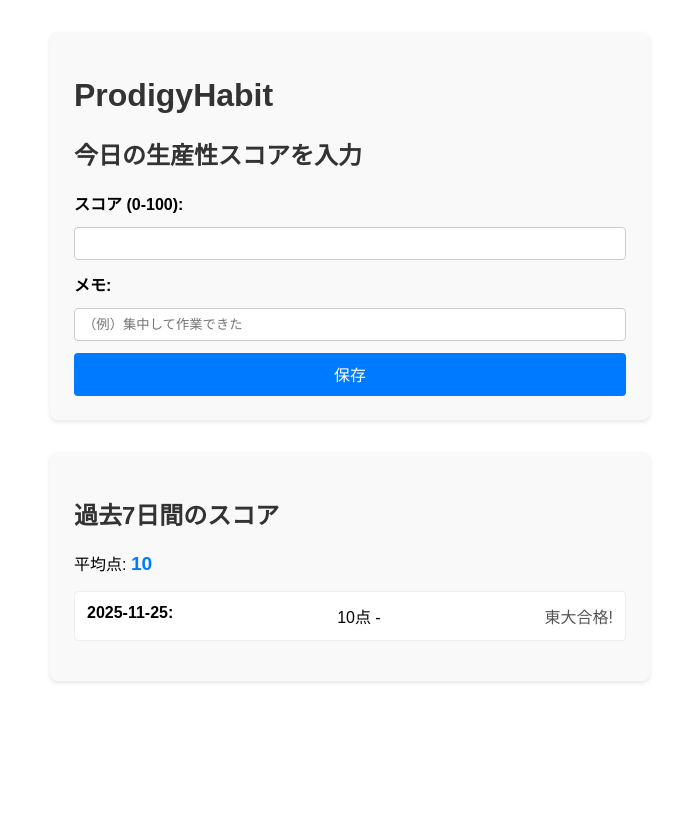
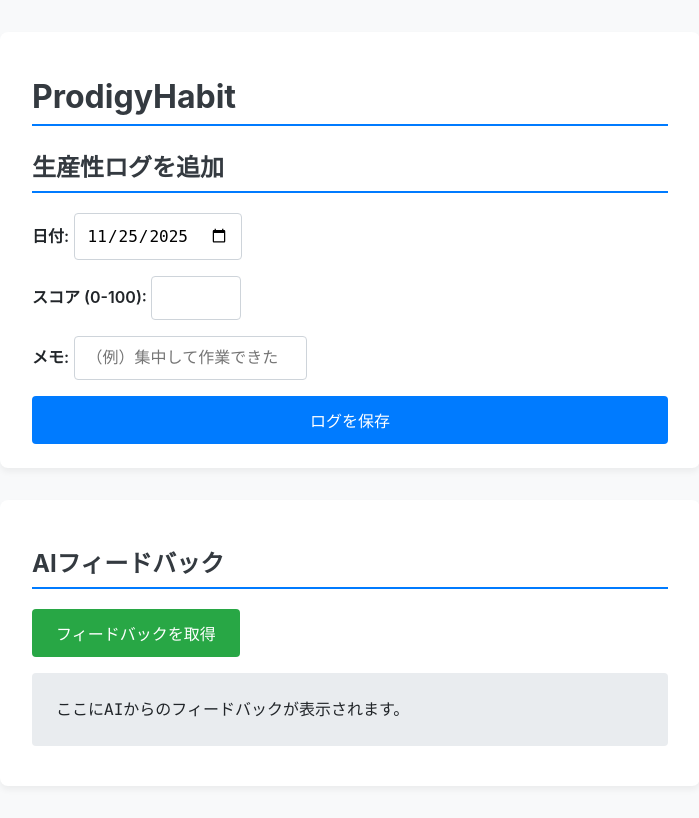
Before and after one commit to Ojun52/ProdigyHabit, a Flask app: page / in a window 1280 px wide. Shown: the whole page, without its empty margins (290-989 px from the left). Before the commit the page ends 683 px from the top, so only its background shows below. Run offline with Flask 3, Linux system fonts and the light colour scheme; data comes from the database, SQL or seed files in the repository; both versions use the stored data as it was after the commit.

Commit message:
Implemented AI feedback.

```diff
--- a/app.py
+++ b/app.py
@@ -1,98 +1,134 @@
+import datetime
+import json
+import os
+import sqlite3
 
-import sqlite3
-import datetime
-from flask import Flask, request, jsonify, render_template, g
+import google.generativeai as genai
+from flask import Flask, g, jsonify, render_template, request
+
+# --- Configuration ---
+DATABASE = 'productivity.db'
+GEMINI_API_KEY = os.getenv('GOOGLE_API_KEY')
+if not GEMINI_API_KEY:
+    raise ValueError("No GOOGLE_API_KEY set for Flask application")
 
 app = Flask(__name__)
-DATABASE = 'prodigy_habit.db'
+app.config['DATABASE'] = DATABASE
+app.json.ensure_ascii = False
+
+# --- AI Configuration ---
+genai.configure(api_key=GEMINI_API_KEY)
+model = genai.GenerativeModel('gemini-2.5-flash')
+
+# --- Database Management ---
+
 
 def get_db():
-    db = getattr(g, '_database', None)
-    if db is None:
-        db = g._database = sqlite3.connect(DATABASE)
-        db.row_factory = sqlite3.Row
-    return db
+    if 'db' not in g:
+        g.db = sqlite3.connect(
+            app.config['DATABASE'], detect_types=sqlite3.PARSE_DECLTYPES)
+        g.db.row_factory = sqlite3.Row
+    return g.db
+
 
 @app.teardown_appcontext
-def close_connection(exception):
-    db = getattr(g, '_database', None)
+def close_db(e=None):
+    db = g.pop('db', None)
     if db is not None:
         db.close()
 
+
 def init_db():
-    with app.app_context():
-        db = get_db()
-        with app.open_resource('schema.sql', mode='r') as f:
-            db.cursor().executescript(f.read())
-        db.commit()
-
-def init_db_command():
-    """Initializes the database."""
-    db = sqlite3.connect(DATABASE)
+    db = sqlite3.connect(app.config['DATABASE'])
     cursor = db.cursor()
     cursor.execute("""
-    CREATE TABLE IF NOT EXISTS scores (
+    CREATE TABLE IF NOT EXISTS daily_log (
         id INTEGER PRIMARY KEY AUTOINCREMENT,
+        date TEXT UNIQUE NOT NULL,
         score INTEGER NOT NULL,
-        memo TEXT,
-        date TEXT NOT NULL UNIQUE
+        note TEXT
     );
     """)
     db.commit()
     db.close()
     print("Initialized the database.")
 
+# --- Frontend Route ---
+
+
 @app.route('/')
 def index():
+    """Serves the main HTML page."""
     return render_template('index.html')
 
-@app.route('/save_score', methods=['POST'])
+# --- API Endpoints ---
+
+
+@app.route('/api/score', methods=['POST'])
 def save_score():
     data = request.get_json()
+    if not data or not all(k in data for k in ['date', 'score']):
+        return jsonify({'error': 'Missing data. "date" and "score" are required.'}), 400
+
+    date = data['date']
     score = data['score']
-    memo = data['memo']
-    date = datetime.date.today().isoformat()
+    note = data.get('note', '')
+
+    sql = ''' INSERT OR REPLACE INTO daily_log (id, date, score, note)
+              VALUES ((SELECT id FROM daily_log WHERE date = ?), ?, ?, ?) '''
 
     try:
         db = get_db()
-        cursor = db.cursor()
-        # Use INSERT OR REPLACE to handle cases where an entry for the same day already exists
-        cursor.execute(
-            "INSERT OR REPLACE INTO scores (id, score, memo, date) VALUES ((SELECT id FROM scores WHERE date = ?), ?, ?, ?)",
-            (date, score, memo, date)
-        )
+        db.execute(sql, (date, date, score, note))
         db.commit()
-        return jsonify({'status': 'success'})
-    except sqlite3.Error as e:
-        return jsonify({'status': 'error', 'message': str(e)}), 500
+        return jsonify({'success': True, 'message': 'Score saved successfully.'}), 201
+    except sqlite3.IntegrityError as e:
+        return jsonify({'error': f'Database integrity error: {e}'}), 500
+    except Exception as e:
+        return jsonify({'error': f'An unexpected error occurred: {e}'}), 500
 
 
-@app.route('/get_scores', methods=['GET'])
-def get_scores():
+@app.route('/api/feedback', methods=['GET'])
+def get_feedback():
     try:
         db = get_db()
-        cursor = db.cursor()
+        seven_days_ago = (datetime.date.today() -
+                          datetime.timedelta(days=6)).isoformat()
 
-        # Get scores from the last 7 days
-        seven_days_ago = (datetime.date.today() - datetime.timedelta(days=6)).isoformat()
-        cursor.execute(
-            "SELECT score, memo, date FROM scores WHERE date >= ? ORDER BY date DESC",
+        logs = db.execute(
+            'SELECT date, score, note FROM daily_log WHERE date >= ? ORDER BY date DESC',
             (seven_days_ago,)
-        )
-        scores_data = [dict(row) for row in cursor.fetchall()]
+        ).fetchall()
 
-        # Calculate average
-        total_score = sum(item['score'] for item in scores_data)
-        average = total_score / len(scores_data) if scores_data else 0
+        if not logs:
+            return jsonify({'feedback': 'Not enough data for feedback. Please log your productivity for a few days.'})
 
-        return jsonify({
-            'scores': scores_data,
-            'average': round(average, 2)
-        })
-    except sqlite3.Error as e:
-        return jsonify({'status': 'error', 'message': str(e)}), 500
+        log_data = [dict(log) for log in logs]
 
+        prompt_template = f"""
+あなたは、生産性向上のためのフィードバックを生成するAIアシスタントです。
+以下のJSONデータは、ユーザーの過去数日間の生産性ログです。各オブジェクトは1日を表します。
+- 'date': 日付
+- 'score': 100点満点の生産性スコア
+- 'note': その日の行動に関するメモや反省点
+--- データ ---
+{json.dumps(log_data, indent=2, ensure_ascii=False)}
+--- データ ---
+上記のデータに基づいて、以下の分析とフィードバックを日本語で生成してください。回答のトーンは激励的でプロフェッショナルであること。
+1. **ポジティブなパターン（1点）**: スコアが高い日に共通する行動や習慣を一つ特定し、ユーザーを褒めてください。
+2. **改善すべき課題（1点）**: スコアが低い日に共通する問題点や非効率な行動を一つ特定してください。
+3. **具体的な行動改善提案（3点）**: 課題を解決し、生産性レベルを「Prodigy」に近づけるための、具体的で実行可能な改善策を3つの箇条書き（ステップ）で提案してください。
+"""
+        response = model.generate_content(prompt_template)
+
+        return jsonify({'feedback': response.text})
+
+    except Exception as e:
+        return jsonify({'error': f'Failed to generate feedback: {e}'}), 500
+
+
+# --- App Initialization ---
 if __name__ == '__main__':
-    with app.app_context():
-        init_db_command()
-    app.run(debug=True, port=5001)
+    init_db()
+    app.run(debug=True, port=5002)
+    app.run(debug=True, port=5002)
--- a/templates/index.html
+++ b/templates/index.html
@@ -1,123 +1,117 @@
-
 <!DOCTYPE html>
 <html lang="ja">
 <head>
     <meta charset="UTF-8">
     <meta name="viewport" content="width=device-width, initial-scale=1.0">
-    <title>ProdigyHabit - Productivity Score</title>
+    <title>ProdigyHabit - AI Feedback</title>
     <style>
-        body { font-family: sans-serif; max-width: 600px; margin: 2rem auto; padding: 0 1rem; }
-        h1, h2 { color: #333; }
-        .container { background: #f9f9f9; padding: 1.5rem; border-radius: 8px; box-shadow: 0 2px 4px rgba(0,0,0,0.1); }
-        form { display: flex; flex-direction: column; gap: 0.75rem; }
-        label { font-weight: bold; }
-        input[type="number"], input[type="text"] { padding: 0.5rem; border: 1px solid #ccc; border-radius: 4px; }
-        button { padding: 0.6rem; background-color: #007bff; color: white; border: none; border-radius: 4px; cursor: pointer; font-size: 1rem; }
+        body { font-family: -apple-system, BlinkMacSystemFont, "Segoe UI", Roboto, Helvetica, Arial, sans-serif; max-width: 700px; margin: 2rem auto; padding: 0 1rem; background-color: #f8f9fa; color: #212529; }
+        .container { background: #fff; padding: 1.5rem 2rem; border-radius: 8px; box-shadow: 0 4px 6px rgba(0,0,0,0.05); margin-bottom: 2rem; }
+        h1, h2 { color: #343a40; border-bottom: 2px solid #007bff; padding-bottom: 0.5rem; }
+        form { display: grid; grid-template-columns: 1fr; gap: 1rem; }
+        label { font-weight: 600; }
+        input[type="date"], input[type="number"], input[type="text"] { padding: 0.75rem; border: 1px solid #ced4da; border-radius: 4px; font-size: 1rem; }
+        button { padding: 0.75rem 1.5rem; background-color: #007bff; color: white; border: none; border-radius: 4px; cursor: pointer; font-size: 1rem; font-weight: 500; transition: background-color 0.2s; }
         button:hover { background-color: #0056b3; }
-        #scores-list { list-style-type: none; padding: 0; }
-        #scores-list li { background: #fff; padding: 0.75rem; border: 1px solid #eee; border-radius: 4px; margin-bottom: 0.5rem; display: flex; justify-content: space-between; }
-        #average-score { font-size: 1.2rem; font-weight: bold; color: #007bff; }
-        .score-memo { color: #555; }
+        #feedback-btn { background-color: #28a745; }
+        #feedback-btn:hover { background-color: #218838; }
+        #feedback-container { white-space: pre-wrap; background: #e9ecef; padding: 1.5rem; border-radius: 4px; font-family: "SFMono-Regular", Consolas, "Liberation Mono", Menlo, Courier, monospace; line-height: 1.6; }
+        .status { padding: 1rem; margin-top: 1rem; border-radius: 4px; display: none; }
+        .status.success { background-color: #d4edda; color: #155724; }
+        .status.error { background-color: #f8d7da; color: #721c24; }
     </style>
 </head>
 <body>
 
     <div class="container">
         <h1>ProdigyHabit</h1>
-        <h2>今日の生産性スコアを入力</h2>
+        <h2>生産性ログを追加</h2>
         <form id="score-form">
-            <label for="score">スコア (0-100):</label>
-            <input type="number" id="score" name="score" min="0" max="100" required>
-
-            <label for="memo">メモ:</label>
-            <input type="text" id="memo" name="memo" placeholder="（例）集中して作業できた">
-
-            <button type="submit">保存</button>
+            <div>
+                <label for="date">日付:</label>
+                <input type="date" id="date" name="date" required>
+            </div>
+            <div>
+                <label for="score">スコア (0-100):</label>
+                <input type="number" id="score" name="score" min="0" max="100" required>
+            </div>
+            <div>
+                <label for="note">メモ:</label>
+                <input type="text" id="note" name="note" placeholder="（例）集中して作業できた">
+            </div>
+            <button type="submit">ログを保存</button>
         </form>
+        <div id="save-status" class="status"></div>
     </div>
 
-    <div class="container" style="margin-top: 2rem;">
-        <h2>過去7日間のスコア</h2>
-        <p>平均点: <span id="average-score">...</span></p>
-        <ul id="scores-list">
-            <!-- Scores will be dynamically inserted here -->
-        </ul>
+    <div class="container">
+        <h2>AIフィードバック</h2>
+        <button id="feedback-btn">フィードバックを取得</button>
+        <pre id="feedback-container">ここにAIからのフィードバックが表示されます。</pre>
     </div>
 
     <script>
         document.addEventListener('DOMContentLoaded', () => {
             const scoreForm = document.getElementById('score-form');
-            const scoresList = document.getElementById('scores-list');
-            const averageScoreEl = document.getElementById('average-score');
+            const saveStatus = document.getElementById('save-status');
+            const feedbackBtn = document.getElementById('feedback-btn');
+            const feedbackContainer = document.getElementById('feedback-container');
 
-            // --- Fetch and display scores on page load ---
-            const fetchAndDisplayScores = async () => {
-                try {
-                    const response = await fetch('/get_scores');
-                    if (!response.ok) throw new Error('Network response was not ok.');
+            // Set default date to today
+            const dateInput = document.getElementById('date');
+            const today = new Date().toLocaleDateString('en-CA'); // YYYY-MM-DD format
+            dateInput.value = today;
 
-                    const data = await response.json();
-
-                    // Clear previous list
-                    scoresList.innerHTML = '';
-
-                    // Display scores
-                    if (data.scores.length > 0) {
-                        data.scores.forEach(item => {
-                            const li = document.createElement('li');
-                            const memoText = item.memo ? ` - <span class="score-memo">${item.memo}</span>` : '';
-                            li.innerHTML = `<strong>${item.date}:</strong> ${item.score}点 ${memoText}`;
-                            scoresList.appendChild(li);
-                        });
-                    } else {
-                        scoresList.innerHTML = '<li>まだスコアがありません。</li>';
-                    }
-
-                    // Display average
-                    averageScoreEl.textContent = data.average;
-
-                } catch (error) {
-                    console.error('Error fetching scores:', error);
-                    scoresList.innerHTML = '<li>スコアの読み込みに失敗しました。</li>';
-                    averageScoreEl.textContent = 'N/A';
-                }
-            };
-
-            // --- Handle form submission ---
+            // --- Handle Log Submission ---
             scoreForm.addEventListener('submit', async (event) => {
                 event.preventDefault();
 
-                const score = document.getElementById('score').value;
-                const memo = document.getElementById('memo').value;
+                const data = {
+                    date: document.getElementById('date').value,
+                    score: parseInt(document.getElementById('score').value, 10),
+                    note: document.getElementById('note').value,
+                };
 
                 try {
-                    const response = await fetch('/save_score', {
+                    const response = await fetch('/api/score', {
                         method: 'POST',
-                        headers: {
-                            'Content-Type': 'application/json',
-                        },
-                        body: JSON.stringify({ score: parseInt(score), memo: memo }),
+                        headers: { 'Content-Type': 'application/json' },
+                        body: JSON.stringify(data),
                     });
 
-                    if (!response.ok) throw new Error('Failed to save score.');
+                    const result = await response.json();
+                    saveStatus.style.display = 'block';
 
-                    const result = await response.json();
-
-                    if (result.status === 'success') {
-                        // Clear form and refresh scores list
+                    if (response.ok && result.success) {
+                        saveStatus.className = 'status success';
+                        saveStatus.textContent = '成功: ' + (result.message || 'スコアを保存しました。');
                         scoreForm.reset();
-                        await fetchAndDisplayScores();
+                        dateInput.value = today; // Reset date to today after clearing
                     } else {
-                        alert('スコアの保存に失敗しました: ' + (result.message || 'Unknown error'));
+                        throw new Error(result.error || '不明なエラー');
                     }
                 } catch (error) {
-                    console.error('Error saving score:', error);
-                    alert('スコアの保存中にエラーが発生しました。');
+                    saveStatus.className = 'status error';
+                    saveStatus.textContent = 'エラー: ' + error.message;
                 }
             });
 
-            // Initial load
-            fetchAndDisplayScores();
+            // --- Handle Feedback Request ---
+            feedbackBtn.addEventListener('click', async () => {
+                feedbackContainer.textContent = 'AIからのフィードバックを生成中です...';
+                try {
+                    const response = await fetch('/api/feedback');
+                    const result = await response.json();
+
+                    if (response.ok) {
+                        feedbackContainer.textContent = result.feedback;
+                    } else {
+                        throw new Error(result.error || 'フィードバックの取得に失敗しました。');
+                    }
+                } catch (error) {
+                    feedbackContainer.textContent = 'エラー: ' + error.message;
+                }
+            });
         });
     </script>
 
```
Also changed, not shown: productivity.db (added).
